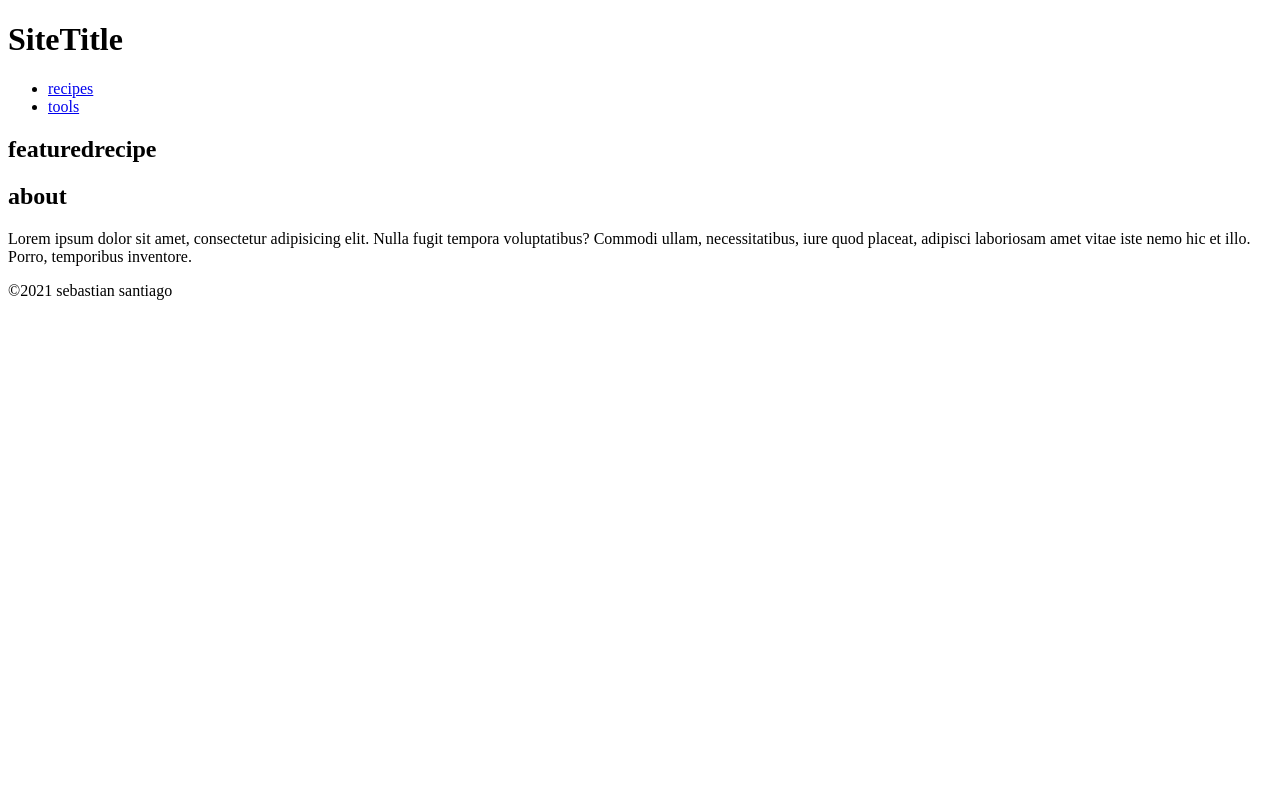
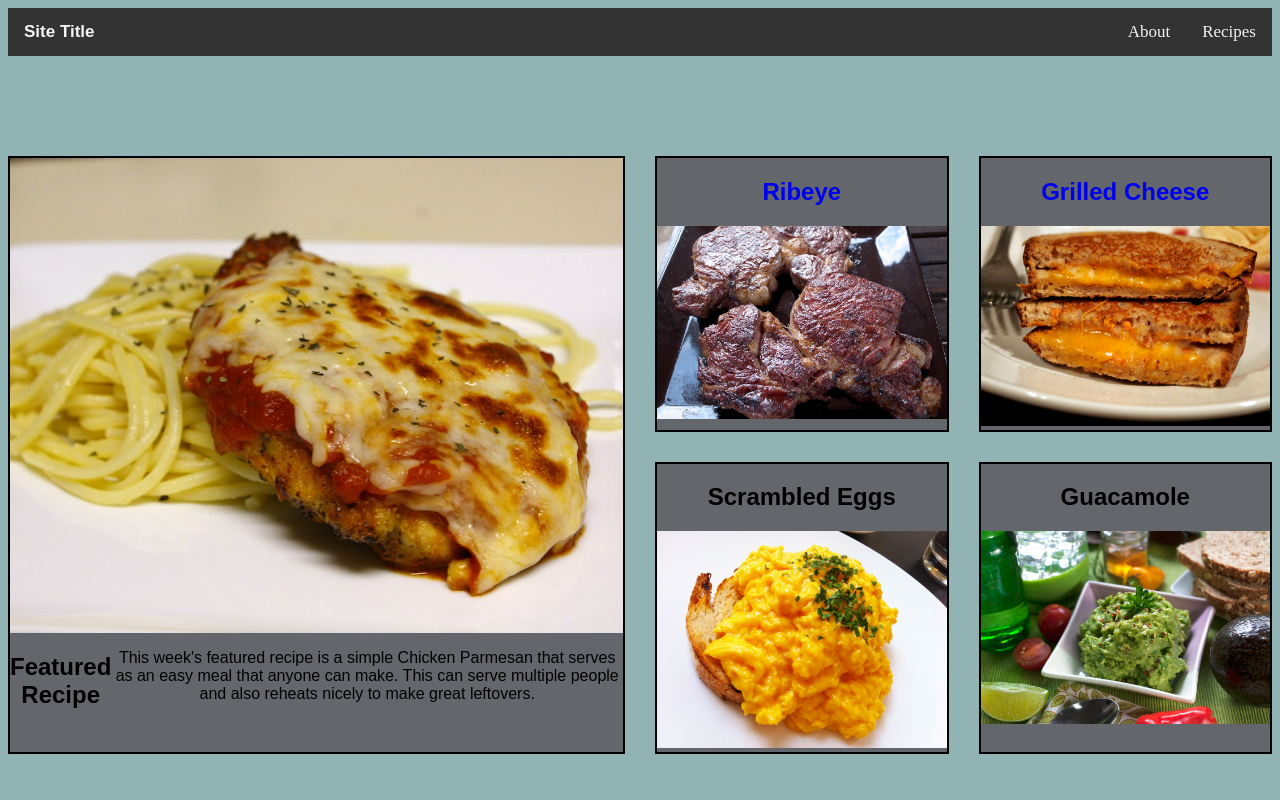
Before and after one commit to sebas98/portfolio, a plain HTML site: page index.html in a window 1280 px wide. Shown: the top 800 px of the page. Drawn offline with Linux system fonts and the light colour scheme.

Commit message:
html changes

```diff
--- /dev/null
+++ b/css/nav.css
@@ -0,0 +1,98 @@
+
+
+/* Add a dark grey background color to the top navigation */
+.topnav {
+    background-color: #333;
+    overflow: hidden;
+}
+
+.topnav .siteTitle{
+  float:left;
+}
+
+/* Remove default list styling: remove bullet points from the list and remove default margin */
+.topnav ul{
+  list-style-type:none;
+  margin:0;
+  padding: 0;
+  float:right;
+}
+.topnav ul li{
+  margin:0;
+  padding: 0;
+}
+
+/* style the site title */
+.topnav h1{
+  /*this keeps in line with other items in nav */
+  margin: 0;
+  padding: 0;
+
+  /* style this however you want your title styled */
+  font-family: sans-serif;
+}
+
+/* Style the links inside the navigation bar */
+.topnav ul li{
+  float: left;
+  text-align: center;
+}
+.topnav a {
+  color: #f2f2f2;
+  display: block;
+  padding: 14px 16px;
+  text-decoration: none;
+  font-size: 17px;
+}
+
+/* Change the color of links on hover */
+.topnav a:hover {
+    background-color: #ddd;
+    color: black;
+}
+
+/* Hide the link that should open and close the topnav on small screens */
+.topnav .navIcon {
+    display: none;
+}
+
+/* When the screen is less than 1000 pixels wide, hide all links, except for the first one ("Home"). Show the link that contains should open and close the topnav (.icon) */
+@media screen and (max-width: 1000px) {
+  .topnav .navigation {
+    max-height: 0;
+/*     no transition was added for slide up because it was not changign the float then the height and looked off. */
+  }
+  .topnav .navIcon {
+    float: right;
+    display: block;
+  }
+}
+
+/* The "responsive" class is added to the topnav with JavaScript when the user clicks on the icon. This class makes the topnav look good on small screens (display the links vertically instead of horizontally) */
+@media screen and (max-width: 1000px) {
+  .topnav.responsive {position: relative;}
+
+/* View navigation on mobile size vertically */
+  .topnav.responsive .navigation{
+    float: none;
+    clear:both;
+    text-align: left;
+    -webkit-transition: max-height 1s ease-in-out;
+    -moz-transition: max-height 1s ease-in-out;
+    -ms-transition: max-height 1s ease-in-out;
+    -o-transition: max-height 1s ease-in-out;
+    transition: max-height 1s ease-in-out;
+    max-height: 100vh;
+  }
+
+    .topnav.responsive .navigation li {
+    float: none;
+    display: block;
+    text-align: left;
+  }
+}
+
+
+#main{
+  clear:both;
+}
--- a/css/style.css
+++ b/css/style.css
@@ -46,3 +46,44 @@ html {
 
   /* ================= LAYOUT and MEDIA QUERIES ================= */
   /* Add your CSS for the layout and media queries here */
+  .home #main{
+  display: grid;
+  grid-template-columns: 1fr 1fr 1fr 1fr;
+  gap: 30px;
+  margin-top: 100px;
+  margin-bottom: 500px;
+  text-align: center;
+  font-family: Arial, Helvetica, sans-serif;
+
+
+  }
+  .featured{
+  grid-column: span 2;
+  grid-row: span 2;
+  border: 2px solid black ;
+  background-color: #63676b;
+  display: grid;
+  grid-template-rows: 4fr 1fr;
+
+  }
+.featuredimg{
+  background-image: url(/images/chickenparm.jpg);
+  background-position: center;
+  background-repeat: no-repeat;
+  background-size: cover;
+}
+.featuredname{
+  display: flex;
+}
+  .recipe {
+  border: 2px solid black;
+  background-color: #63676b;
+
+  }
+  a:link {
+    text-decoration: none;
+  }
+
+  body {
+    background-color:#91b3b3;
+  }
--- a/index.html
+++ b/index.html
@@ -7,28 +7,58 @@
     <title>Portfolio Project</title>
     <meta name="viewport" content="width=device-width, initial-scale=1">
     <link rel="stylesheet" href="css/style.css">
+    <link rel="stylesheet" href="css/nav.css">
 </head>
 
-<body>
-    <header class="site-header">
-        <h1 class="site-title">SiteTitle</h1>
-        <nav class="site-nav">
-            <ul>
-                <li><a href="recipes.html">recipes</a></li>
-                <li><a href="tools.html">tools</a></li>
-            </ul>
+<body class="home">
+    <header>
+        <nav  class="topnav" id="myTopnav">
+          <h1 class="siteTitle"><a href="index.html">Site Title</a></h1>
+          <div class="navIcon"><a href="javascript:void(0);" onclick="myFunction()">&#9776;</a></div>
+          <ul class="navigation">
+            <li><a href="about.html">About</a></li>
+            <li><a href="recipes.html">Recipes</a></li>
+          </ul>
+
         </nav>
-    </header>
+      </header>
 
     <main id="main">
-      <div class="featured">
-<h2 class="featuredrecipes">featuredrecipe</h2>
-      </div>
-      <div class="about">
-          <h2>about</h2>
-          <p>Lorem ipsum dolor sit amet, consectetur adipisicing elit. Nulla fugit tempora voluptatibus? Commodi ullam, necessitatibus, iure quod placeat, adipisci laboriosam amet vitae iste nemo hic et illo. Porro, temporibus inventore.</p>
-      </div>
-
+      <article class="featured">
+          <div class="featuredimg">
+              <!-- <img src="images/chickenparm.jpg" alt="ChickenParm"> -->
+          </div>
+          <div class="featuredname">
+            <h2 class="featuredrecipes">Featured Recipe</h2>
+            <p class="featuredtext">This week's featured recipe is a simple Chicken Parmesan that serves as an easy meal that anyone can make. This can serve multiple people and also reheats nicely to make great leftovers.</p>
+          </div>
+      </article>
+      <article class="recipe">
+        <a  href= "recipe1.html" > <h2>Ribeye</h2>
+        </a>
+          <div class="recipeimg">
+            <img src="images/ribeye.jpg" alt="Ribeye">
+        </div>
+        </article>
+      <article class="recipe">
+        <a  href= "recipe2.html" > <h2>Grilled Cheese</h2>
+        </a>
+          <div class="recipeimg">
+            <img src="images/grilledcheese.jpg" alt="GrilledCheese">
+        </div>
+        </article>
+      <article class="recipe">
+         <h2>Scrambled Eggs</h2>
+          <div class="recipeimg">
+            <img src="images/scrambledeggs.jpg" alt="ScrambledEggs">
+        </div>
+      </article>
+      <article class="recipe">
+          <h2>Guacamole</h2>
+          <div class="recipeimg">
+            <img src="images/guac.jpg" alt="Guacamole">
+          </div>
+      </article>
     </main>
 
     <footer class="site-footer">
```
Also changed, not shown: recipe1.html (+10 -7 lines), recipe2.html (+10 -7 lines), recipe3.html (+1 -0 lines), recipes.html (deleted, +0 -34 lines), tools.html (deleted, +0 -34 lines).
